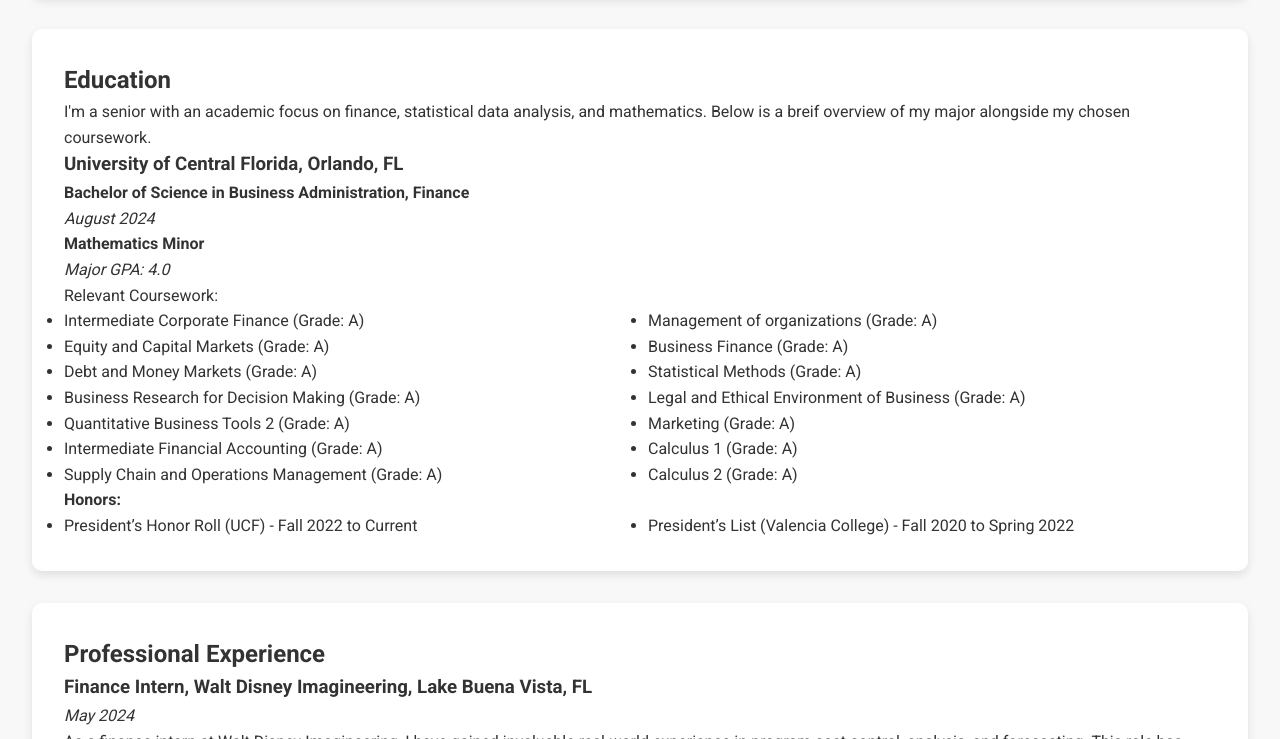
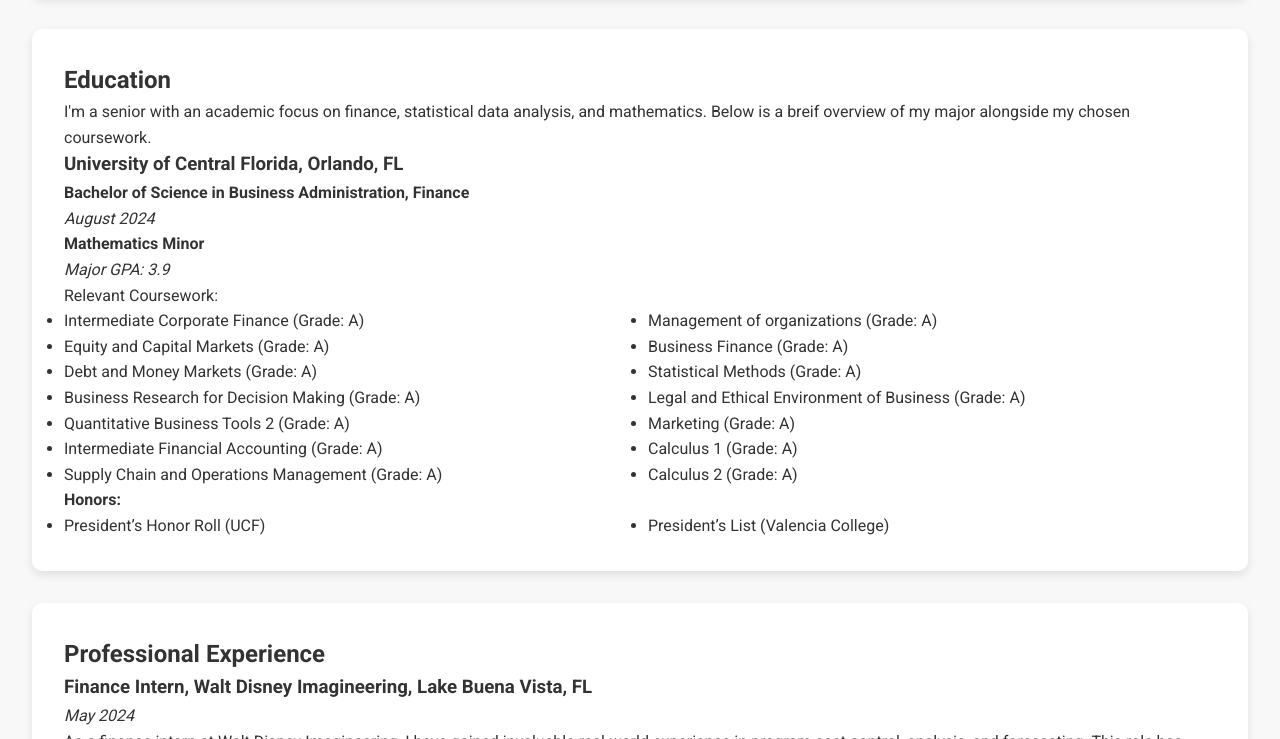
Before and after one commit to davidswatson1/davidswatson1.github.io, a plain HTML site: page index.html in a window 1280 px wide. Shown: the part 418-1157 px from the top of the page. Drawn offline with Linux system fonts and the light colour scheme.

Commit message:
Update index.html

```diff
--- a/index.html
+++ b/index.html
@@ -158,7 +158,7 @@ Connect with me to learn more about my work, share ideas, or discuss opportuniti
   <p><strong>Bachelor of Science in Business Administration, Finance</strong><br>
   <em>August 2024</em></p>
   <p><strong>Mathematics Minor</strong><br>
-  <em>Major GPA: 4.0</em></p>
+  <em>Major GPA: 3.9</em></p>
 
   <p>Relevant Coursework:</p>
   <ul>
@@ -180,8 +180,8 @@ Connect with me to learn more about my work, share ideas, or discuss opportuniti
 
   <p><strong>Honors:</strong></p>
   <ul>
-    <li>President’s Honor Roll (UCF) - Fall 2022 to Current</li>
-    <li>President’s List (Valencia College) - Fall 2020 to Spring 2022</li>
+    <li>President’s Honor Roll (UCF)</li>
+    <li>President’s List (Valencia College)</li>
   </ul>
   </section>
 
```
